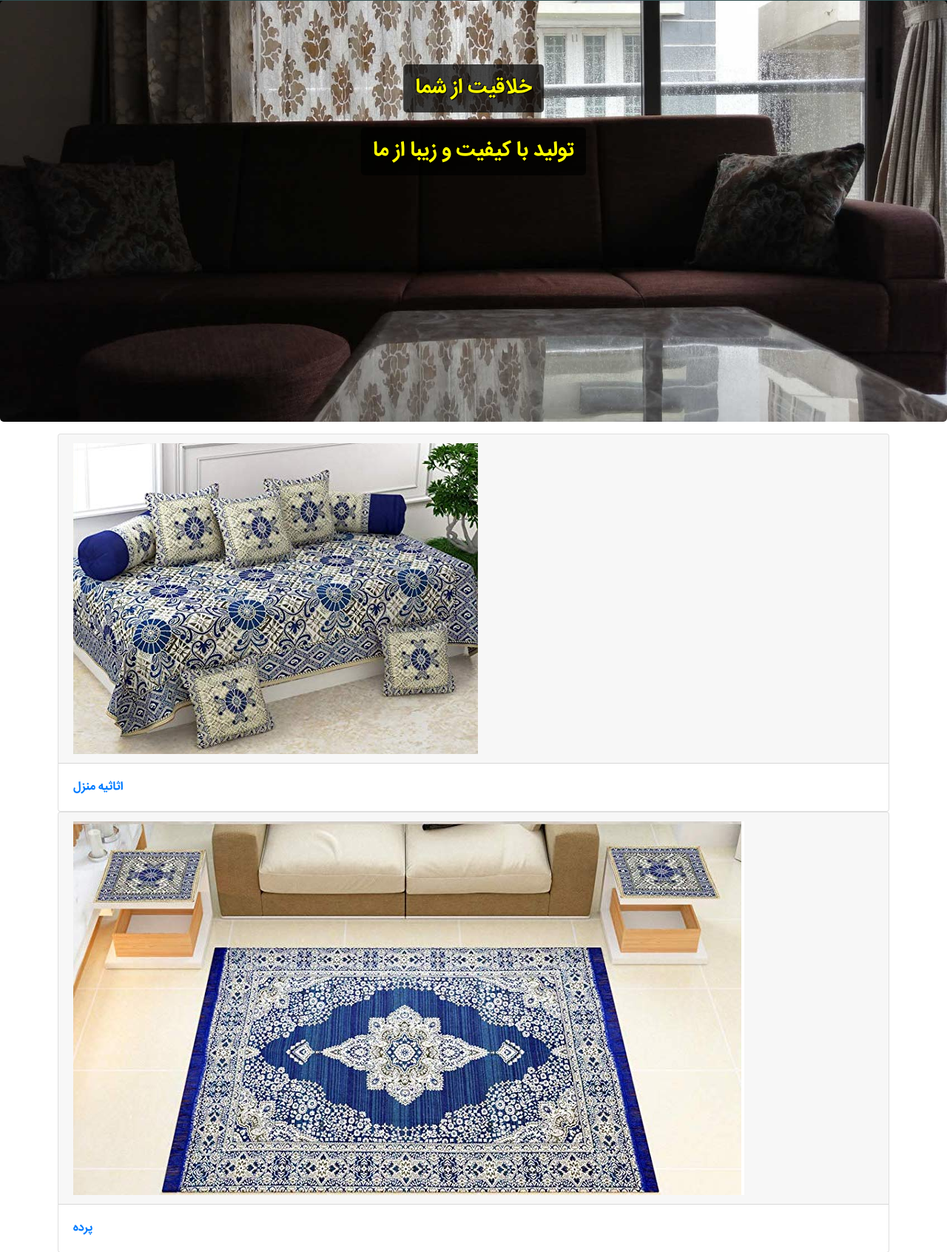
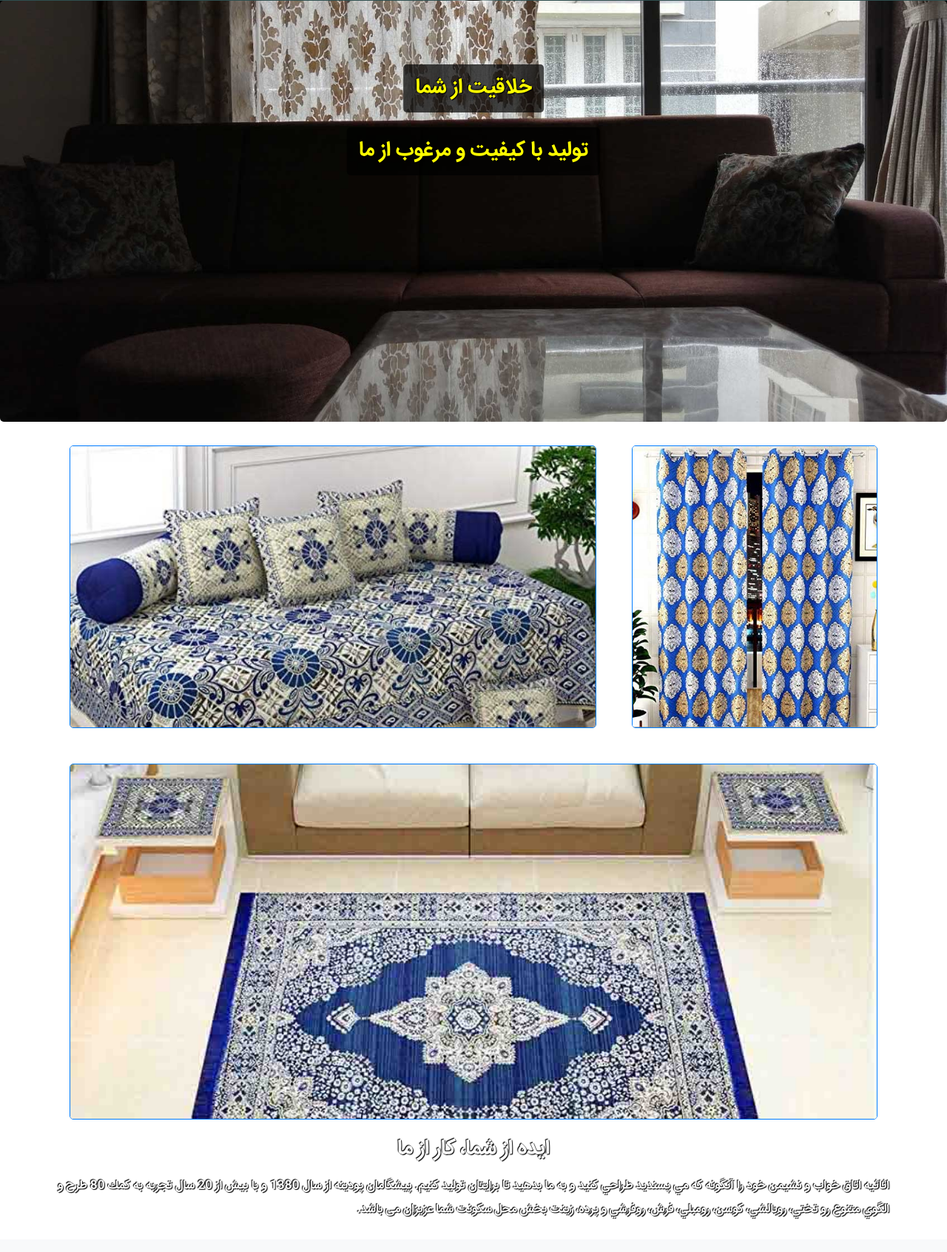
Before and after one commit to Babakashtari/Dior_Home, a PHP site: page / in a window 1280 px wide. Shown: the part 320-2012 px from the top of the page at 74% size. After the commit the page ends 1968 px from the top, so only its background shows below. Run offline with PHP 8.4, Linux system fonts and the light colour scheme.

Commit message:
the first day of Bahman

```diff
--- a/CSS/index.css
+++ b/CSS/index.css
@@ -1,7 +1,6 @@
 * {
     margin: 0;
     padding: 0;
-  -webkit-box-sizing: border-box;
     box-sizing: border-box;
 }
 main {
@@ -29,18 +28,10 @@ main > section.main_image > h3 {
 main > section.main_image > h3:nth-of-type(2) {
     top: 30%;
 }
-main > section.creativity > div.row {
-  border: 3px solid blue;
-  height: 400px;
-}
-main > section.creativity > div.row > div {
-  border: 3px solid red;
-  height: 100%;
-}
-main > section.creativity > div.row > div > img {
-  margin: 1rem;
-  -o-object-fit: cover;
-     object-fit: cover;
+main > section.creativity {
+    background-color: rgba(255, 255, 255, 0.5);
+    border-radius: 5px;
+    /* background-color: darkslategray; */
 }
 main > section.creativity > p {
     direction: rtl;
@@ -49,9 +40,26 @@ main > section.creativity > p {
     text-align: justify;
     line-height: 2rem;
 }
-main > section.creativity {
-  background-color: rgba(255, 255, 255, 0.5);
+main > section.creativity > table {
+    /* border: 3px solid red; */
+}
+main > section.creativity > table tr {
+    margin: 0;
+}
+main > section.creativity > table tr > td {
+    padding: 0;
+    /* border: 3px solid blue; */
+}
+main > section.creativity > table tr > td > a > img {
+    width: 100%;
+    height: 100%;
     border-radius: 5px;
+    -o-object-fit: cover;
+    object-fit: cover;
+    -o-object-position: center;
+    object-position: center;
+}
+main > section.creativity > table tr > td {
 }
 main > section.creativity > h3 {
     text-align: center;
--- a/index.php
+++ b/index.php
@@ -38,40 +38,20 @@
         <section class="container-fluid px-0 position-relative main_image">
             <img src="images/index_images/frontpage.jpg" alt="پرده، کوسن و رومبلی اتاق نشیمن">
             <h3 class="position-absolute p-1 p-sm-3">خلاقیت از شما</h3>
-            <h3 class="position-absolute p-1 p-sm-3">تولید با کیفیت و زیبا از ما</h3>
+            <h3 class="position-absolute p-1 p-sm-3">تولید با کیفیت و مرغوب از ما</h3>
         </section>
-        <section class="container p-2 my-2 creativity">
-            <div class="card-container">
-                <div class="card">
-                    <div class="card-header">
-                        <img src="images/index_images/bedsheet.png" alt="bedsheet" >
-                    </div>
-                    <div class="card-body">
-                        <a href="#">اثاثيه منزل</a>
-                    </div>
-                </div>
-                <div class="card">
-                    <div class="card-header">
-                        <img src="images/index_images/carpet.png" alt="carpet">
-                    </div>
-                    <div class="card-body">
-                        <a href="#">پرده</a>
-                    </div>
-                </div>
-                <div class="card">
-                    <div class="card-header">
-                        <img src="images/index_images/carpet.png" alt="carpet">
-                    </div>
-                    <div class="card-body">
-                        <a href="#">روفرشي</a>
-                    </div>
-                </div>
-                <!-- <div class="card">
-                    <div class="card-body">
-                        <p></p>
-                    </div>
-                </div> -->
-            </div>
+        <section class="container my-2 p-0 creativity">
+            <table class="container">
+                <tr class="row">
+                    <td class="col-8 p-4"><a href="#"><img class="border border-primary" src="images/index_images/bedsheet.jpg" alt="روتختی نمونه کار پیشگامان پودینه"></a></td>
+                    <td rowsapn="2" class="col-4 p-4"><a href="#"><img class="border border-primary" src="images/index_images/curtain.jpg" alt="پرده نمونه چاپی پیشگامان پودینه"></a></td>
+                </tr>
+                <tr class="row">
+                    <td class="col-12 p-4"><a href="#"><img class="border border-primary" src="images/index_images/carpet.jpg" alt="روفرشی تولید پیشگامان پودینه"></a></td>
+                    <!-- <td class="col-4 p-4"><a href="#"><img class="border border-primary" src="images/index_images/sofa.jpg" alt="رومبلی تولید پیشگامان پودینه"></a></td> -->
+
+                </tr>
+            </table>
             <h3>ایده از شما، کار از ما</h3>
             <p class="p-2">اثاثيه اتاق خواب و نشيمن خود را آنگونه كه مي پسنديد طراحي كنيد و به ما بدهيد تا برايتان توليد كنيم. پيشگامان پودينه از سال 1380 و با بيش از 20 سال تجربه به كمك 80 طرح و الگوي متنوع رو تختي، روبالشي، كوسن،‌ رومبلي،‌ فرش، روفرشي و پرده، زينت بخش محل سكونت شما عزيزان می باشد.</p>
         </section>
```
Also changed, not shown: images/index_images/bedsheet.jpg (added), images/index_images/bedsheet.png (deleted), images/index_images/carpet.jpg (added), images/index_images/carpet.png (deleted), images/index_images/curtain.jpg (added), images/index_images/curtain.png (deleted), images/index_images/sofa.jpg (added), images/index_images/sofa.png (deleted). Lines whose indentation alone changed are shown as unchanged.
